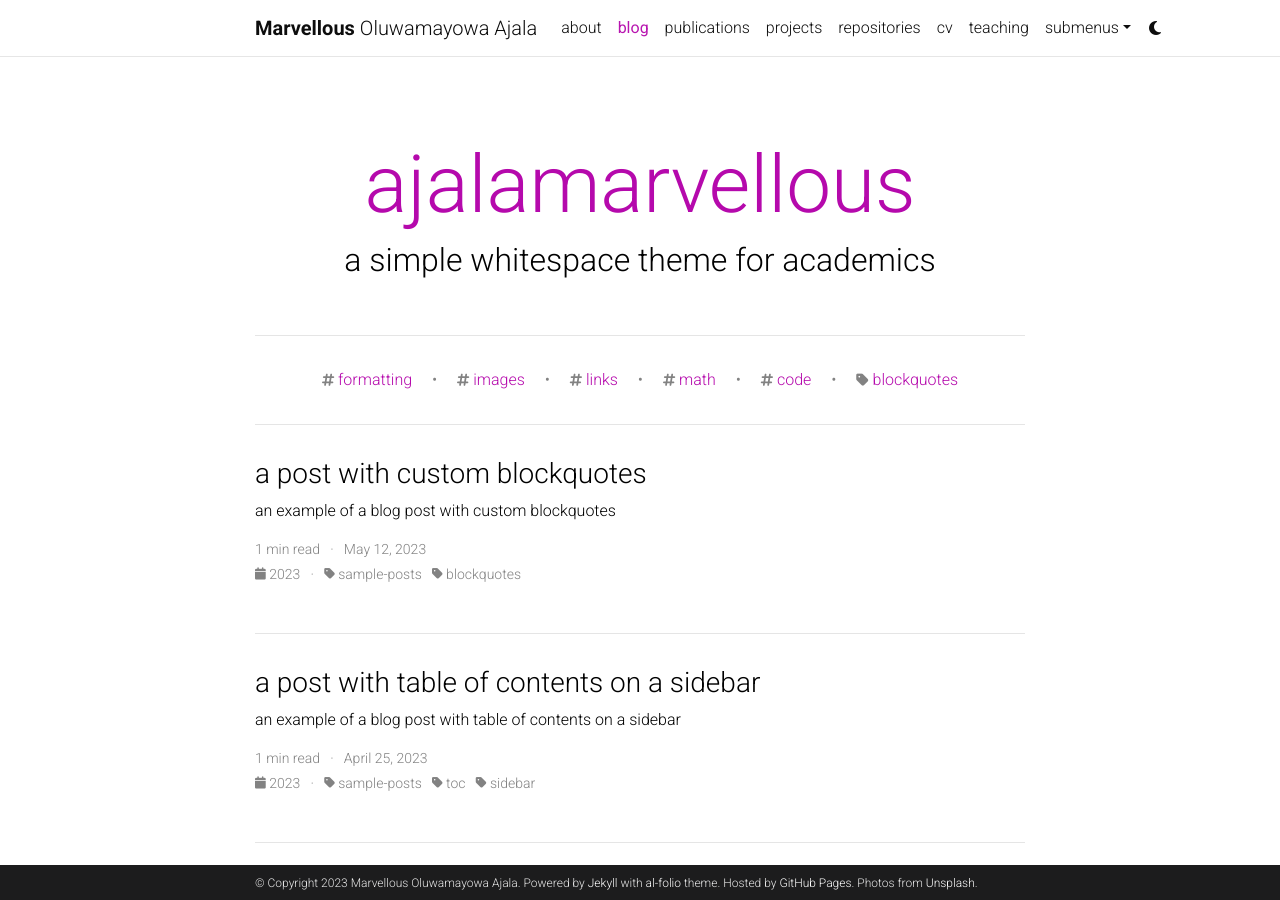
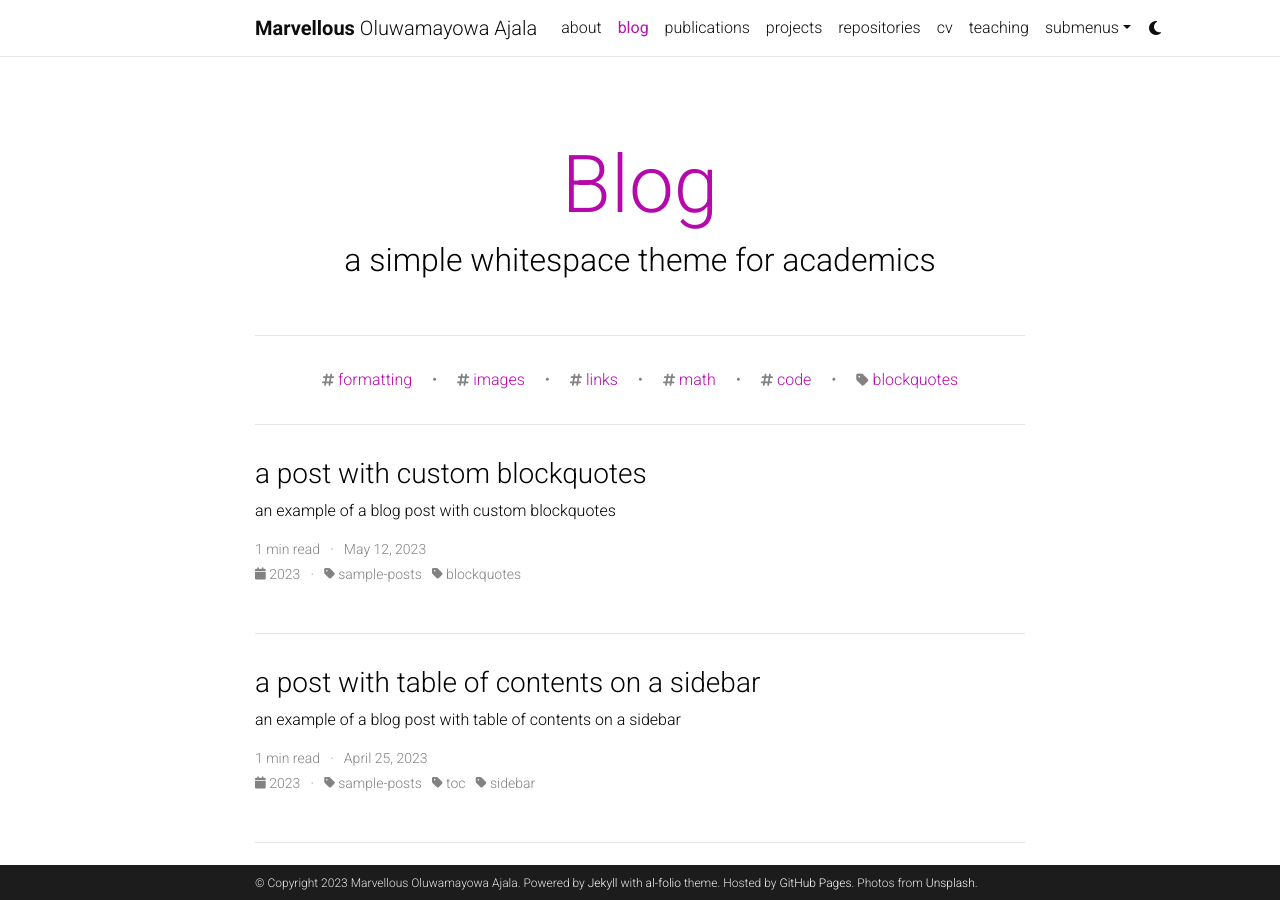
Before and after one commit to ajalamarvellous/ajalamarvellous.github.io, a Jekyll site: the page built from blog/index.html, in a window 1280 px wide and 900 px high. Built offline with Jekyll 4.4.1, drawn with Linux system fonts in a browser that asks for light colours; full-size pictures stand in for the smaller copies a plugin makes; the list of posts is cut into pages by our own code; comment, search, counter and statistics services are not loaded; a style sheet for code colours, icons or effects is not loaded.

```diff
--- a/_config.yml
+++ b/_config.yml
@@ -81,7 +81,7 @@ scholar_userid: # your Google Scholar ID
 semanticscholar_id: # your Semantic Scholar ID
 whatsapp_number: # your WhatsApp number (full phone number in international format. Omit any zeroes, brackets, or dashes when adding the phone number in international format.)
 orcid_id: # your ORCID ID
-medium_username: madeofajala # your Medium username
+medium_username: # your Medium username
 quora_username: # your Quora username
 publons_id: # your ID on Publons
 lattes_id: # your ID on Lattes (Brazilian Lattes CV)
@@ -122,7 +122,7 @@ bing_site_verification:  # out your bing-site-verification ID (Bing Webmaster)
 # Blog
 # -----------------------------------------------------------------------------
 
-blog_name: ajalamarvellous # blog_name will be displayed in your blog page
+blog_name: Blog # blog_name will be displayed in your blog page
 blog_nav_title: blog # your blog must have a title for it to be displayed in the nav bar
 blog_description: a simple whitespace theme for academics
 permalink: /blog/:year/:title/
@@ -160,7 +160,9 @@ disqus_shortname: al-folio # put your disqus shortname
 # you can display them in your blog by adding a link to the RSS feed.
 external_sources:
   - name: medium.com
-    rss_url: https://medium.com/@madeofajala
+    rss_url: https://madeofajala.medium.com/feed
+  - name: hashnode.com
+    rss_url: https://madeofajala.hashnode.dev/rss.xml
 
 # -----------------------------------------------------------------------------
 # Collections
@@ -323,7 +325,7 @@ external_links:
 # -----------------------------------------------------------------------------
 
 imagemagick:
-  enabled: true # enables responsive images for your site (recommended, see https://github.com/alshedivat/al-folio/issues/537)
+  enabled: false # enables responsive images for your site (recommended, see https://github.com/alshedivat/al-folio/issues/537)
   widths:
     - 480
     - 800
```
